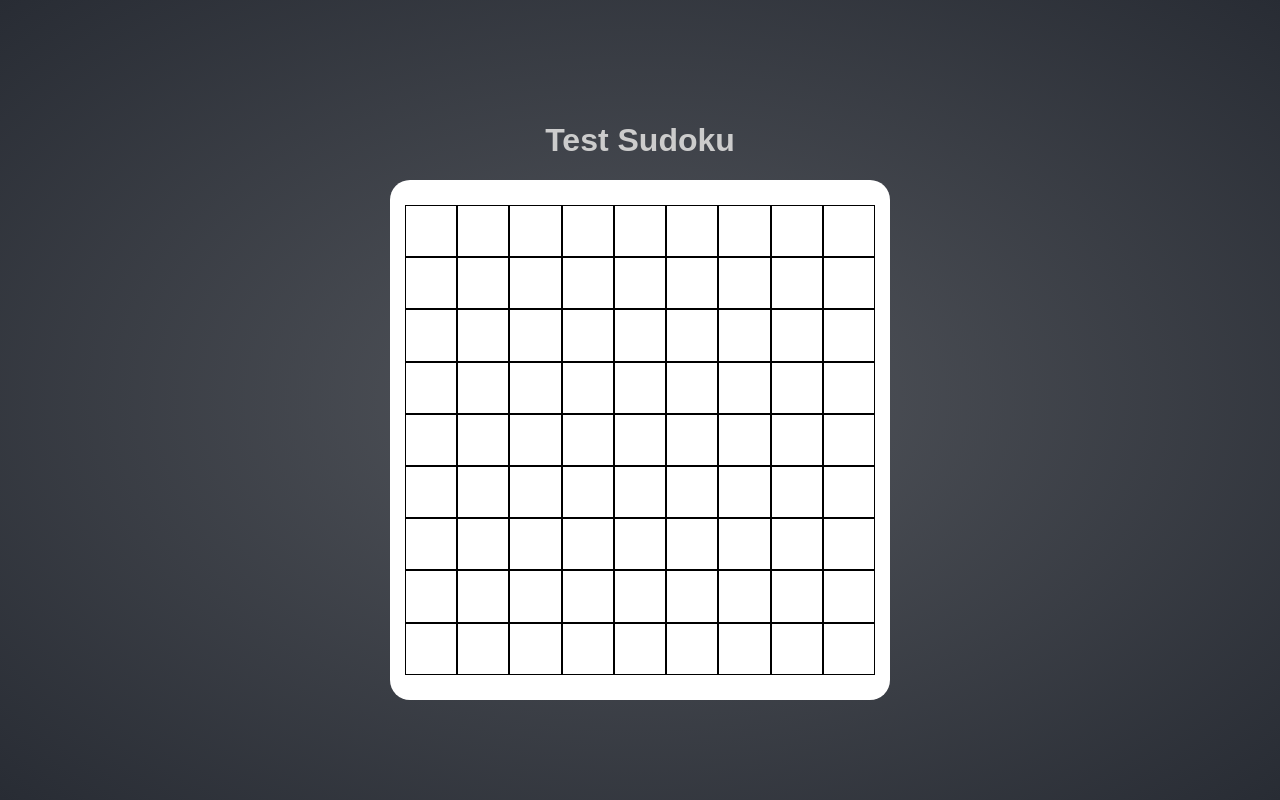
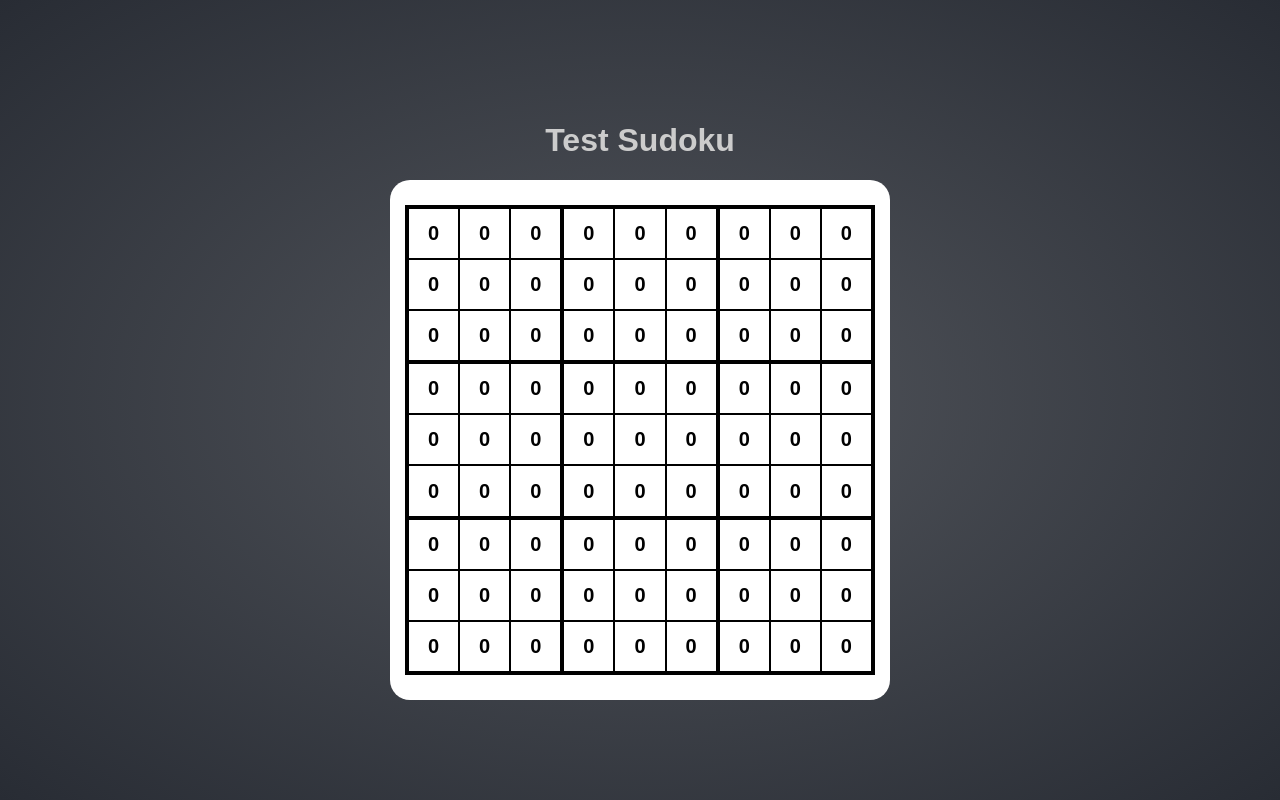
Before and after one commit to uhatikus/react-sudoku, a React (Create React App) app: page / in a window 1280 px wide. Built offline with nearby package versions, Linux system fonts and the light colour scheme.

Commit message:
Now we have some logic and first tests

```diff
--- a/src/components/grid/block/index.tsx
+++ b/src/components/grid/block/index.tsx
@@ -8,7 +8,7 @@ interface IProps {
 
 const Block: FC<IProps> = ({rowIndex, colIndex}) => {
     return (
-    <Container data-cy={`block-${rowIndex}-${colIndex}`}/>
+    <Container data-cy={`block-${rowIndex}-${colIndex}`}>0</Container>
     )
 }
 
--- a/src/components/grid/block/styles/index.ts
+++ b/src/components/grid/block/styles/index.ts
@@ -5,7 +5,7 @@ export const Container = styled.div`
     align-items: center;
     background-color: ${theme.colors.white};
     border: solid 1px ${theme.colors.black};
-    cursor: pointer
+    cursor: pointer;
     display: flex;
     flex-grow: 1;
     flex-shrink: 0;
--- a/src/components/grid/index.tsx
+++ b/src/components/grid/index.tsx
@@ -12,6 +12,7 @@ const Grid: FC = () => {
                 <Row data-cy="grid-row-container">
                     {Children.toArray([...Array(9)].map((_, colIndex) => <Block colIndex={colIndex} rowIndex={colIndex}/>
                     ))}
+
                 </Row>
             )))}
         </Container>
--- a/src/components/grid/styles/index.ts
+++ b/src/components/grid/styles/index.ts
@@ -12,6 +12,38 @@ export const Row = styled.div`
   ${({theme }) => css`
     display: flex;
     flex-flow: row;
-    margin: 0 0;
+
+    &:nth-child(1){
+      div {
+        border-top: solid 4px ${theme.colors.black};
+      }
+    }
+    &:nth-child(3),
+    &:nth-child(6){
+      div {
+        border-bottom: solid 3px ${theme.colors.black};
+      }
+    }
+    &:nth-child(9){
+      border-bottom: solid 3px ${theme.colors.black};
+    }
+
+    div {
+      &:nth-child(1){
+        border-left: solid 4px ${theme.colors.black};
+      }
+
+      &:nth-child(3),
+      &:nth-child(6),
+      &:nth-child(9){
+        border-right: solid 4px ${theme.colors.black};
+      }
+
+      &:nth-child(4),
+      &:nth-child(7){
+        border-left: none;
+      }
+    }
+
     `}
 `
--- /dev/null
+++ b/src/utils/index.ts
@@ -0,0 +1,2 @@
+export {default as FillGrid} from './fill-grid'
+export {default as shuffle} from './shuffle'
```
Also changed, not shown: src/typings/index.ts (added, +7 -0 lines), src/utils/fill-grid/index.ts (added, +45 -0 lines), src/utils/shuffle/index.ts (added, +12 -0 lines), 1 other file (tests, documents, lock files or other folders).
